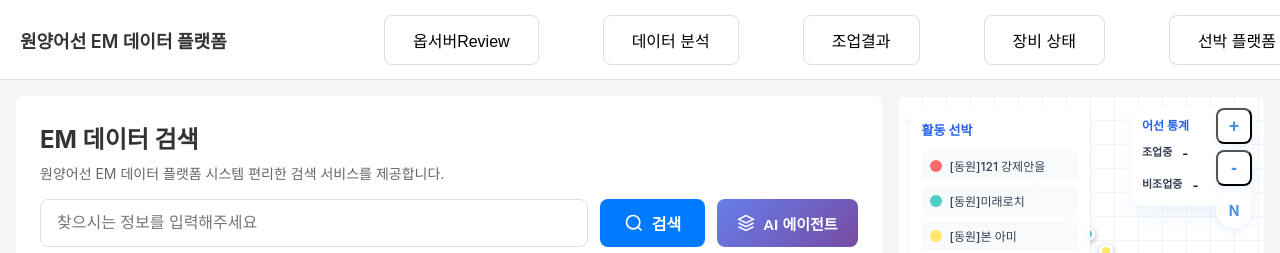
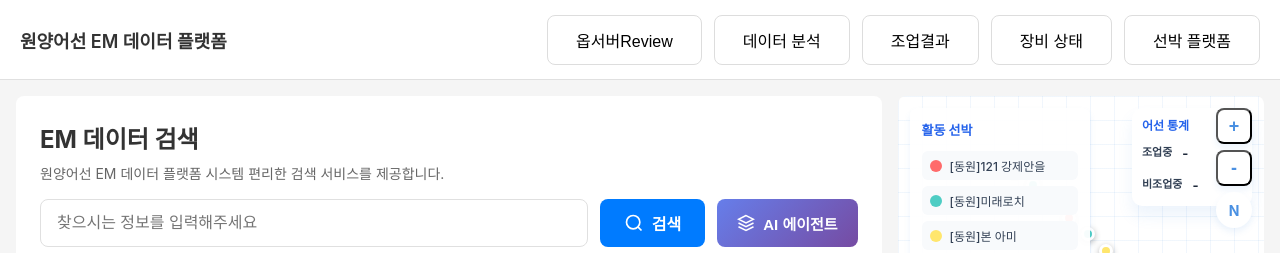
Before and after one commit to coolha-ops/iuu_drc, a plain HTML site: page index_3.html in a window 1280 px wide. Shown: the top 253 px of the page. Drawn offline with Linux system fonts and the light colour scheme.

Commit message:
헤더 메뉴 UI 수정

```diff
--- a/styles_3.css
+++ b/styles_3.css
@@ -46,10 +46,10 @@ body {
 
 .button-wrapper {
     position: absolute;
-    left: 30%;
+    right: 20px;
     display: flex;
-    gap: 64px;
-    justify-content: flex-start;
+    gap: 12px;
+    justify-content: flex-end;
     align-items: center;
 }
 
```
